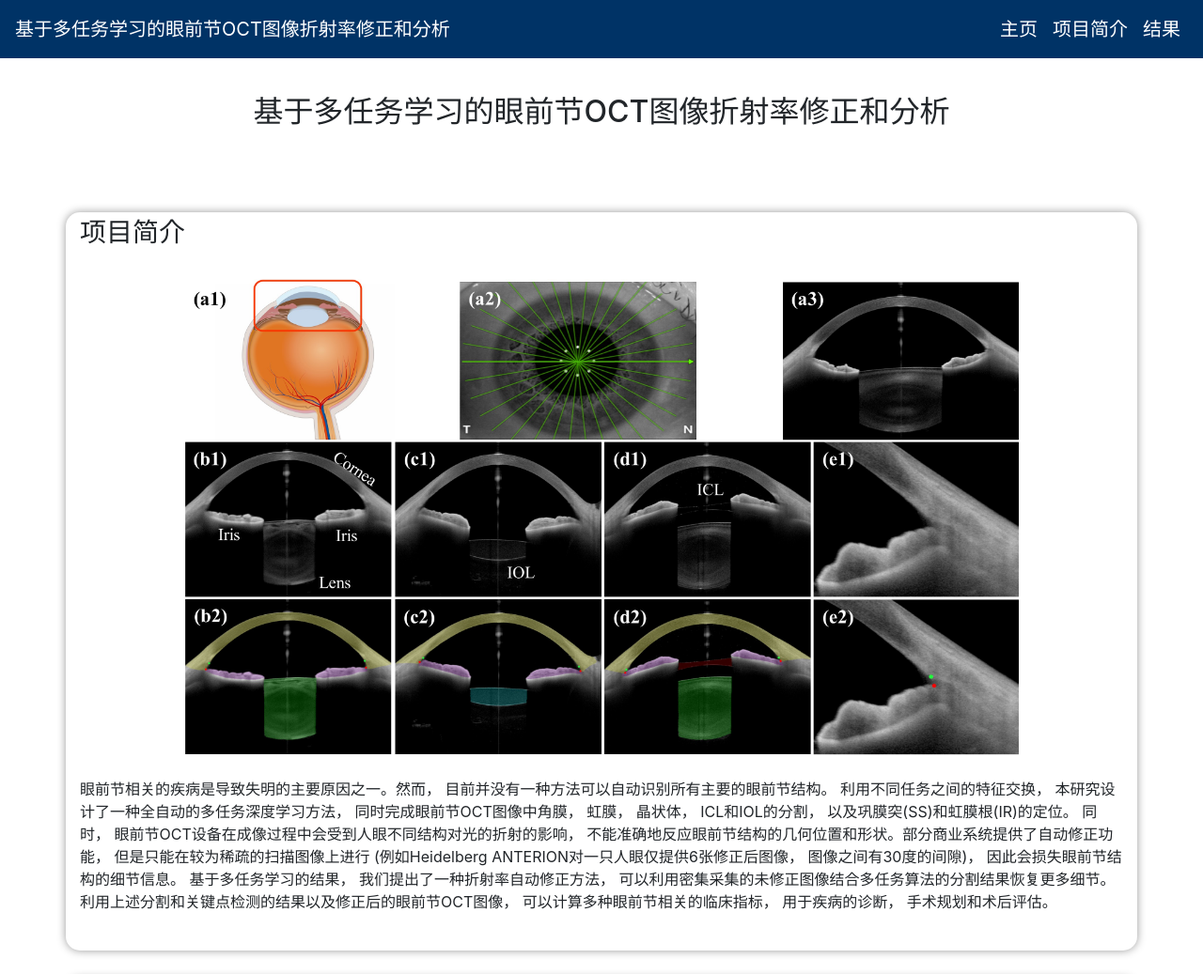
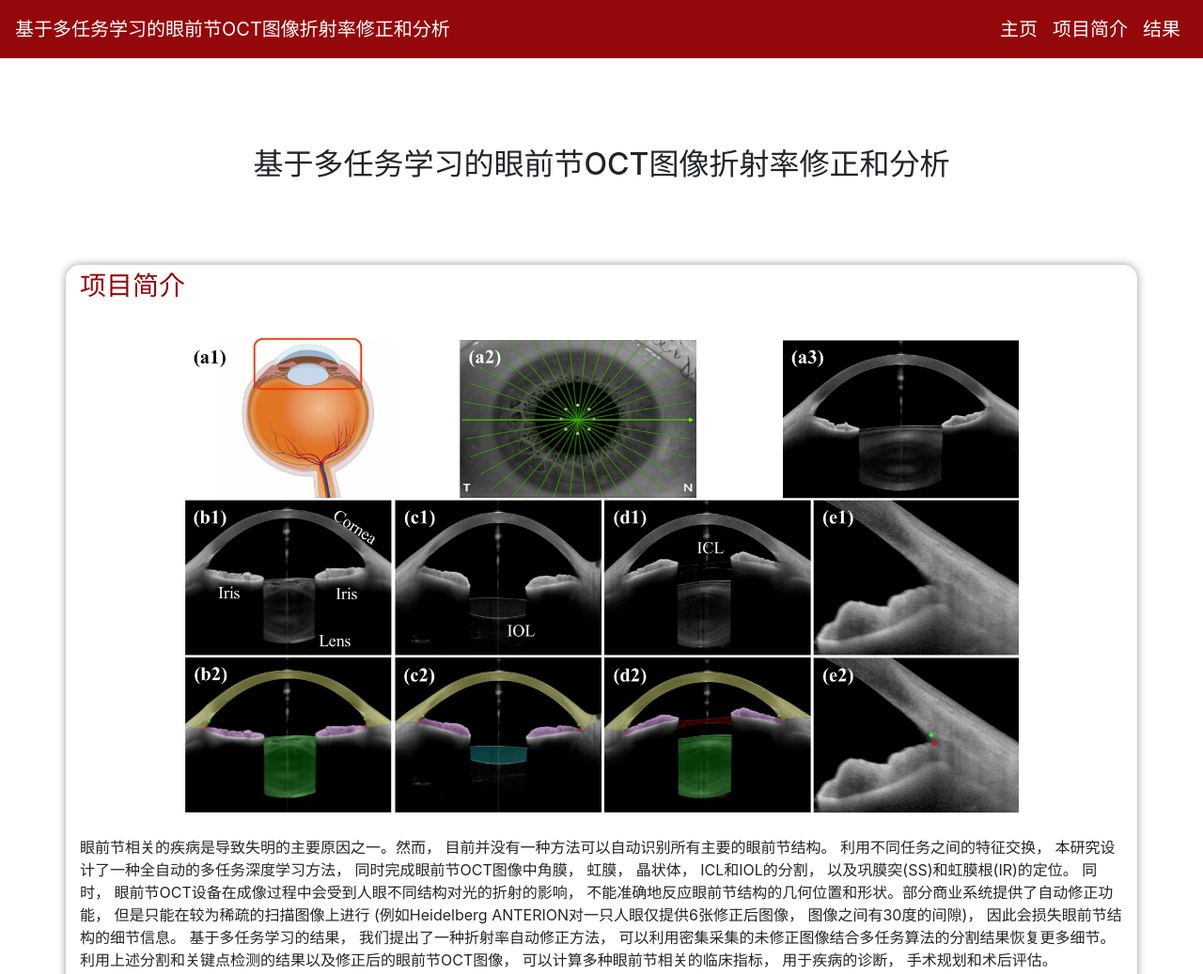
Before and after one commit to kaiwenli325/kaiwenli325.github.io, a plain HTML site: page zh-projects/zh-project-ASOCT.html in a window 1280 px wide. Shown: the top 1037 px of the page at 94% size. Drawn offline with Linux system fonts and the light colour scheme.

Commit message:
change colors

```diff
--- a/en-files/css/en-li.css
+++ b/en-files/css/en-li.css
@@ -20,7 +20,7 @@ h3 {
     font-weight: 500;
     margin-top: 1.25em;
     margin-bottom: 0.5em;
-    color: #003366;
+    color: #94070a;
   }
 
   .navbar .navbar-nav .nav-item {
--- a/zh-CN-files/css/zh-li.css
+++ b/zh-CN-files/css/zh-li.css
@@ -20,7 +20,7 @@ h3 {
     font-weight: 500;
     margin-top: 1.25em;
     margin-bottom: 0.5em;
-    color: #003366;
+    color: #94070a;
   }
 
   .navbar .navbar-nav .nav-item {
--- a/zh-projects/zh-project-ASOCT.html
+++ b/zh-projects/zh-project-ASOCT.html
@@ -11,6 +11,7 @@
 	<!-- Bootstrap core CSS -->
 	<!-- <link rel="stylesheet" href="https://maxcdn.bootstrapcdn.com/bootstrap/4.0.0-beta/css/bootstrap.min.css" integrity="sha384-/Y6pD6FV/Vv2HJnA6t+vslU6fwYXjCFtcEpHbNJ0lyAFsXTsjBbfaDjzALeQsN6M" crossorigin="anonymous"> -->
 	<link rel="stylesheet" href="../zh-CN-files/css/bootstrap.min.css">
+	<link rel="stylesheet" href="../zh-CN-files/css/zh-li.css">
 	<!-- Custom styles for this template -->
 	<!-- <link href="files/jumbotron.css" rel="stylesheet"> -->
 	<script>
@@ -24,7 +25,7 @@
 
 
 <body id="Home">
-	<nav class="navbar navbar-expand-md navbar-dark fixed-top" style="background-color: #003366;">
+	<nav class="navbar navbar-expand-md navbar-dark fixed-top" style="background-color: #94070a;">
 		<a class="navbar-brand" href="#Home">基于多任务学习的眼前节OCT图像折射率修正和分析</a>
 
 		<button class="navbar-toggler" type="button" data-toggle="collapse" data-target="#navbarToggle">
```
Also changed, not shown: en-projects/en-project-ASOCT.html (+2 -1 lines), en-projects/en-project-SSOCT-SDOCT.html (+2 -1 lines), en-projects/en-project-drug-side-effects.html (+2 -1 lines), en-projects/en-project-large_FOV.html (+2 -1 lines), en-projects/en-project-multimodal.html (+2 -1 lines), index.html (+1 -1 lines), index_zh.html (+1 -1 lines), zh-projects/zh-project-SSOCT-SDOCT.html (+2 -1 lines), zh-projects/zh-project-drug-side-effects.html (+2 -1 lines), zh-projects/zh-project-large_FOV.html (+2 -1 lines), zh-projects/zh-project-multimodal.html (+2 -1 lines).
